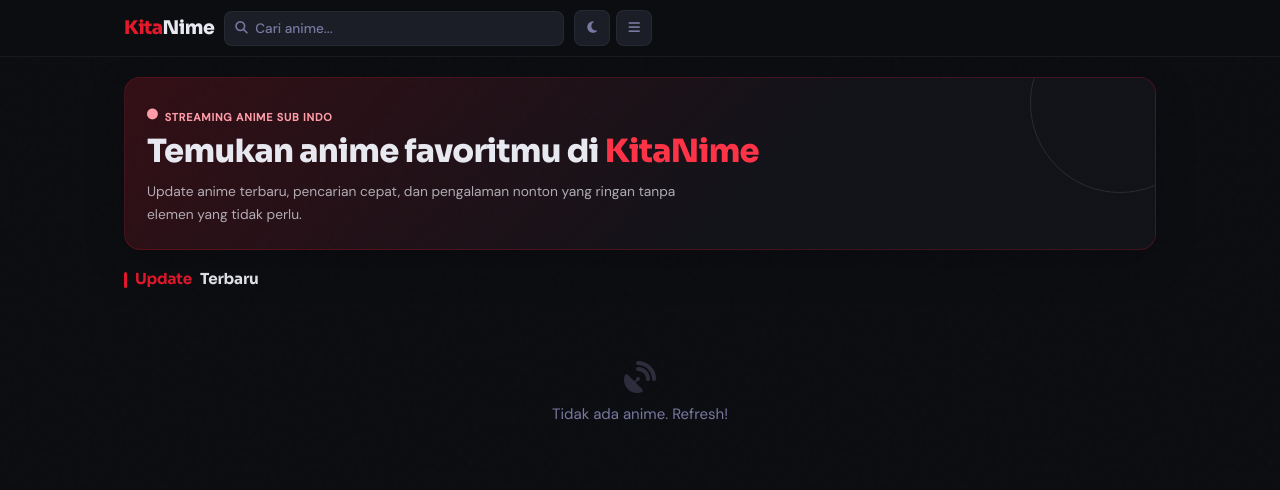
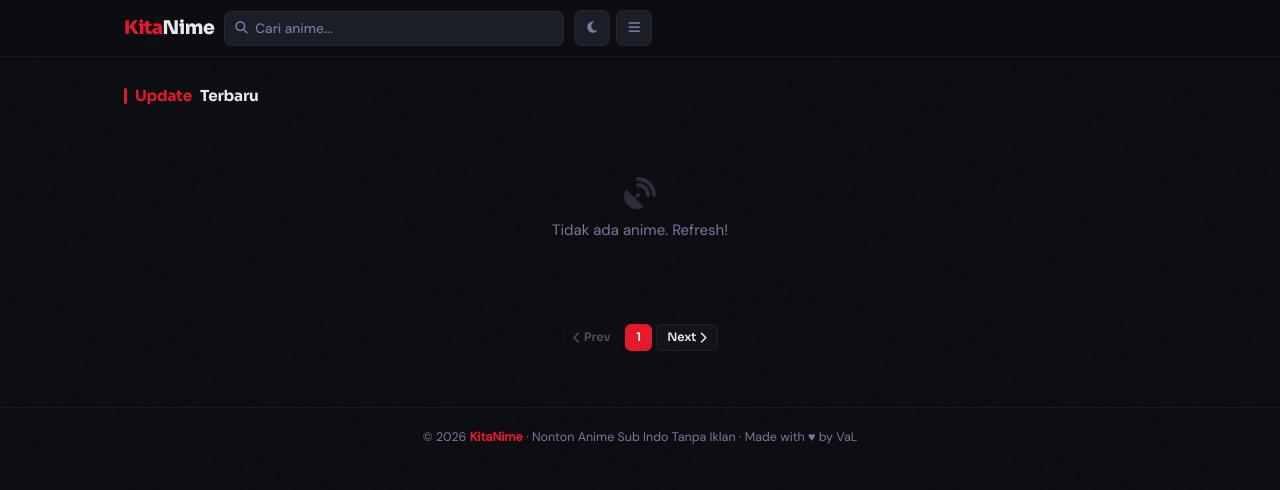
Before and after one commit to KimTaehyung666/kitanime, a Flask app: page / in a window 1280 px wide. Shown: the top 490 px of the page. Run offline with Flask 3, Linux system fonts and the light colour scheme.

Commit message:
Remove distracting homepage hero

```diff
--- a/templates/index.html
+++ b/templates/index.html
@@ -1,12 +1,5 @@
 {% extends "base.html" %}
 {% block content %}
-
-<!-- HERO -->
-<div class="home-hero">
-    <div class="hero-kicker"><i class="fas fa-circle"></i> Streaming anime sub indo</div>
-    <h1>Temukan anime favoritmu di <span style="color:var(--red2)">KitaNime</span></h1>
-    <p>Update anime terbaru, pencarian cepat, dan pengalaman nonton yang ringan tanpa elemen yang tidak perlu.</p>
-</div>
 
 <!-- UPDATE TERBARU -->
 <div class="shd" style="margin-top:12px">
```
